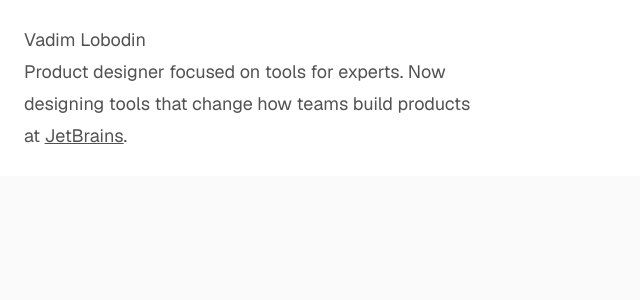
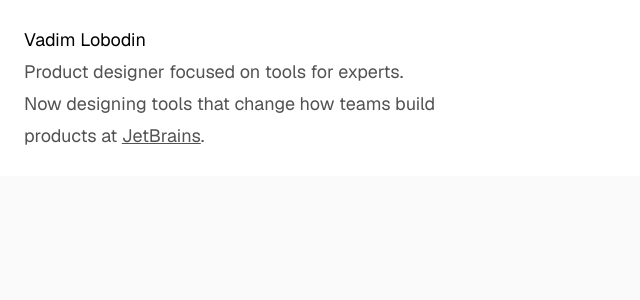
Before and after one commit to vadim-lobodin/images-matter, a Next.js app: page / in a window 1280 px wide. Shown: the top 300 px of the page, without its empty margins (0-640 px from the left). Built offline with nearby package versions, Linux system fonts and the light colour scheme.

Commit message:
Style name in primary color and add line break
- Made "Vadim Lobodin" stand out with primary text color
- Added line break after "experts." for better readability

🤖 Generated with [Claude Code](https://claude.com/claude-code)

Co-Authored-By: Claude <noreply@anthropic.com>

```diff
--- a/app/page.tsx
+++ b/app/page.tsx
@@ -4,9 +4,11 @@ export default function Home() {
       <main className="bg-white dark:bg-black">
         <div className="p-6">
           <p className="max-w-md text-lg leading-8 text-neutral-600 dark:text-neutral-400">
-            Vadim Lobodin
+            <span className="text-black dark:text-neutral-50">Vadim Lobodin</span>
             <br />
-            Product designer focused on tools for experts. Now designing tools that change how teams build products at{" "}
+            Product designer focused on tools for experts.
+            <br />
+            Now designing tools that change how teams build products at{" "}
             <a
               href="https://www.jetbrains.com"
               target="_blank"
```
